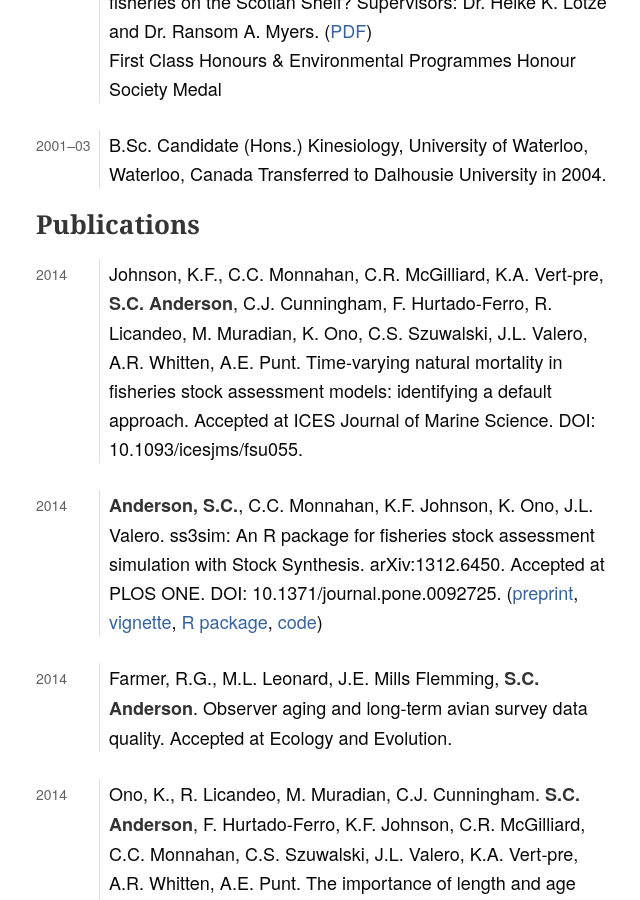
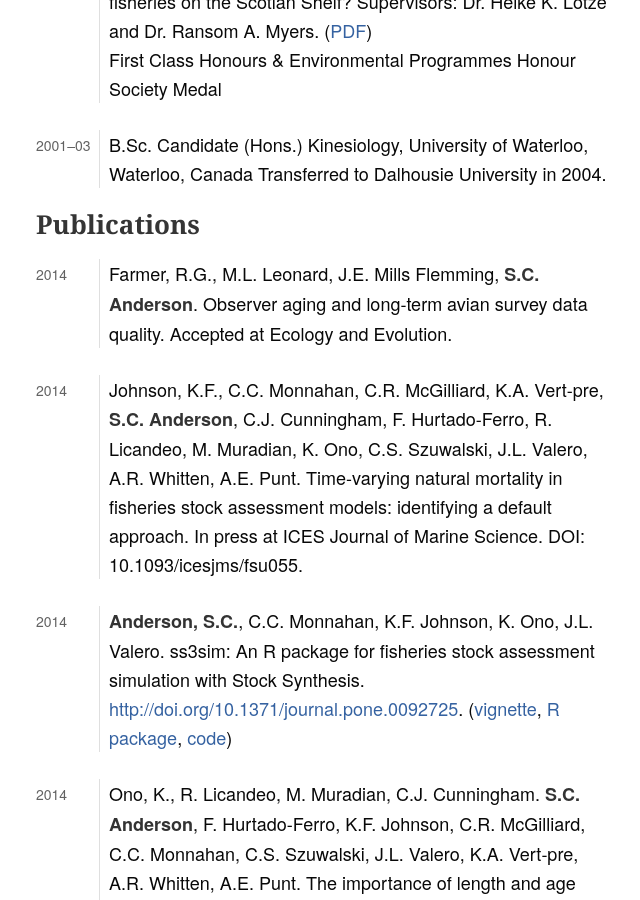
Before and after one commit to seananderson/seananderson.ca, a Jekyll site: the page built from cv.html, in a window 1280 px wide and 900 px high, scrolled down 807 px. Shown: the whole window, without its empty margins (314-954 px from the left). Built offline with Jekyll 4.4.1, drawn with Linux system fonts in a browser that asks for light colours; Markdown is read by kramdown in place of the engine named in the settings; comment, search, counter and statistics services are not loaded.

Commit message:
Update CV

```diff
--- a/cv.html
+++ b/cv.html
@@ -22,13 +22,13 @@ title: seananderson.ca
 <h1 id="publications">Publications</h1>
 <dl>
 <dt>2014</dt>
-<dd><p>Johnson, K.F., C.C. Monnahan, C.R. McGilliard, K.A. Vert-pre, <strong>S.C. Anderson</strong>, C.J. Cunningham, F. Hurtado-Ferro, R. Licandeo, M. Muradian, K. Ono, C.S. Szuwalski, J.L. Valero, A.R. Whitten, A.E. Punt. Time-varying natural mortality in fisheries stock assessment models: identifying a default approach. Accepted at ICES Journal of Marine Science. DOI: 10.1093/icesjms/fsu055.</p>
+<dd><p>Farmer, R.G., M.L. Leonard, J.E. Mills Flemming, <strong>S.C. Anderson</strong>. Observer aging and long-term avian survey data quality. Accepted at Ecology and Evolution.</p>
 </dd>
 <dt>2014</dt>
-<dd><p><strong>Anderson, S.C.</strong>, C.C. Monnahan, K.F. Johnson, K. Ono, J.L. Valero. ss3sim: An R package for fisheries stock assessment simulation with Stock Synthesis. arXiv:1312.6450. Accepted at PLOS ONE. DOI: 10.1371/journal.pone.0092725. (<a href="http://arxiv.org/abs/1312.6450">preprint</a>, <a href="https://dl.dropboxusercontent.com/u/254940/ss3sim-vignette.pdf">vignette</a>, <a href="http://cran.r-project.org/web/packages/ss3sim/index.html">R package</a>, <a href="https://github.com/ss3sim/ss3sim">code</a>)</p>
+<dd><p>Johnson, K.F., C.C. Monnahan, C.R. McGilliard, K.A. Vert-pre, <strong>S.C. Anderson</strong>, C.J. Cunningham, F. Hurtado-Ferro, R. Licandeo, M. Muradian, K. Ono, C.S. Szuwalski, J.L. Valero, A.R. Whitten, A.E. Punt. Time-varying natural mortality in fisheries stock assessment models: identifying a default approach. In press at ICES Journal of Marine Science. DOI: 10.1093/icesjms/fsu055.</p>
 </dd>
 <dt>2014</dt>
-<dd><p>Farmer, R.G., M.L. Leonard, J.E. Mills Flemming, <strong>S.C. Anderson</strong>. Observer aging and long-term avian survey data quality. Accepted at Ecology and Evolution.</p>
+<dd><p><strong>Anderson, S.C.</strong>, C.C. Monnahan, K.F. Johnson, K. Ono, J.L. Valero. ss3sim: An R package for fisheries stock assessment simulation with Stock Synthesis. <a href="http://doi.org/10.1371/journal.pone.0092725">http://doi.org/10.1371/journal.pone.0092725</a>. (<a href="https://dl.dropboxusercontent.com/u/254940/ss3sim-vignette.pdf">vignette</a>, <a href="http://cran.r-project.org/web/packages/ss3sim/index.html">R package</a>, <a href="https://github.com/ss3sim/ss3sim">code</a>)</p>
 </dd>
 <dt>2014</dt>
 <dd><p>Ono, K., R. Licandeo, M. Muradian, C.J. Cunningham. <strong>S.C. Anderson</strong>, F. Hurtado-Ferro, K.F. Johnson, C.R. McGilliard, C.C. Monnahan, C.S. Szuwalski, J.L. Valero, K.A. Vert-pre, A.R. Whitten, A.E. Punt. The importance of length and age composition data in statistical age-structured models for marine species. In press at ICES Journal of Marine Science. <a href="http://doi.org/10.1093/icesjms/fsu007">http://doi.org/10.1093/icesjms/fsu007</a>. (<a href="http://seananderson.ca/papers/Ono_etal_2014_importance_of_length_and_age_composition_data.pdf">PDF</a>)</p>
@@ -85,12 +85,15 @@ title: seananderson.ca
 <dd><p><strong>Anderson, S.C.</strong>, H.K. Lotze, N.L. Shackell. Evaluating the knowledge base for expanding low-trophic-level fisheries in Atlantic Canada. Canadian Journal of Fisheries and Aquatic Sciences. 65(12): 2553–2571. <a href="http://doi.org/10.1139/F08-156">http://doi.org/10.1139/F08-156</a>. (<a href="http://seananderson.ca/papers/Anderson_etal_2008_knowledge.pdf">PDF</a>) Eighth most-read CJFAS article in 2008.</p>
 </dd>
 </dl>
-<!--# Manuscripts in review-->
+<!--# Manuscripts submitted or in review-->
 
 <!--2014-->
 <!--:    **Anderson, S.C.**, J.W. Moore, M.M. McClure, N.K. Dulvy, A.B. Cooper.-->
      <!--Portfolio conservation of metapopulations under climate change. In review.-->
 
+<!--2014-->
+<!--:    **Anderson, S.C.**, A.B. Cooper, N.K. Dulvy. Ecological Portfolio Theory:-->
+     <!--When should conservation biologists play investment banker? Submitted.-->
 
 <h1 id="awards-and-scholarships">Awards and scholarships</h1>
 <dl>
```
Also changed, not shown: AndersonCV.txt (+13 -11 lines), cv-pandoc.md (+12 -12 lines), 1 other file.
